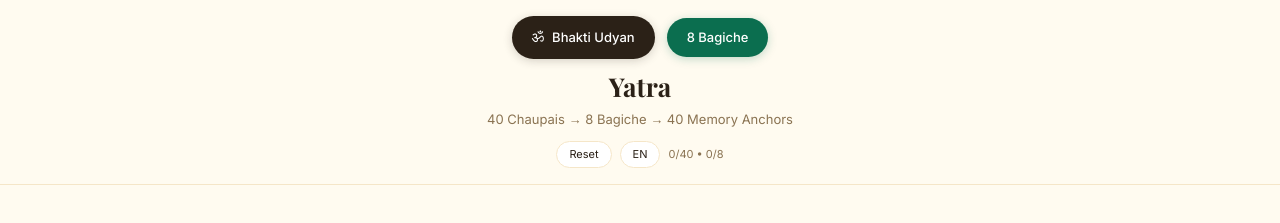
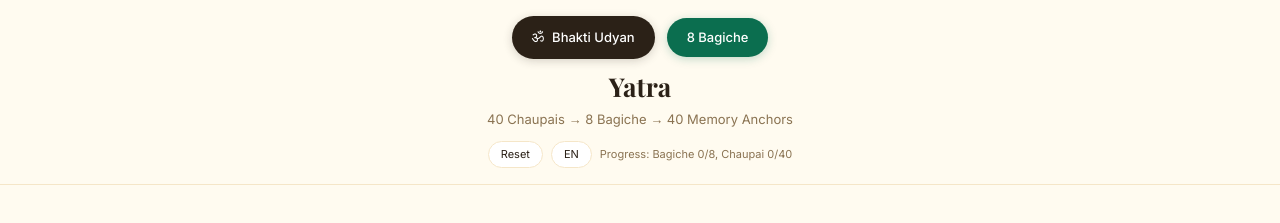
Before and after one commit to idea-ai-labs/bhakti-udyan, a Next.js app: page /yatra in a window 1280 px wide. Shown: the top 223 px of the page. Built offline with nearby package versions, Linux system fonts and the light colour scheme; a web font is replaced by a local one.

Commit message:
Update progress display format in page.tsx

```diff
--- a/src/app/yatra/page.tsx
+++ b/src/app/yatra/page.tsx
@@ -126,7 +126,7 @@ export default function YatraPage() {
                   }
                 }} className="px-3 py-1 rounded-full bg-white border border-[#F5E6C8] text-[11px] hover:border-red-300">Reset</button>
                 <button onClick={()=>setLang(lang==="hindi"?"english":"hindi")} className="px-3 py-1 rounded-full bg-white border border-[#F5E6C8] text-[11px]">{lang==="hindi"?"EN":"हि"}</button>
-                <span className="text-[11px] text-[#8A7352]">{totalAnchorsVisited}/40 • {progress}/8</span>
+                <span className="text-[11px] text-[#8A7352]">Progress: Bagiche {progress}/8, Chaupai {totalAnchorsVisited}/40</span>
               </div>
             </div>
           </div>
```
